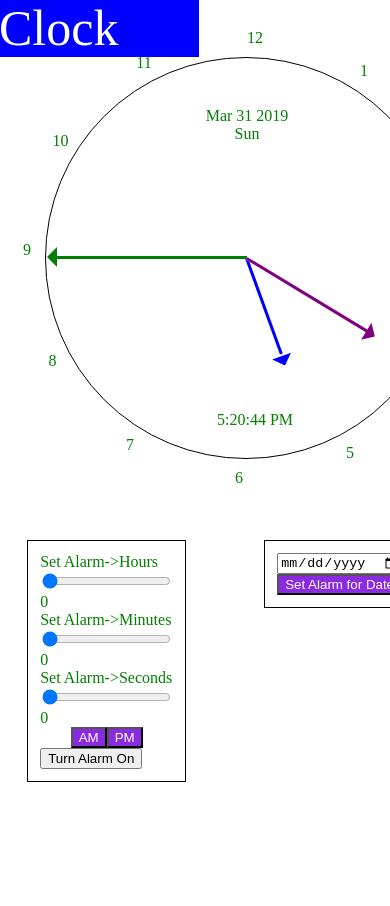
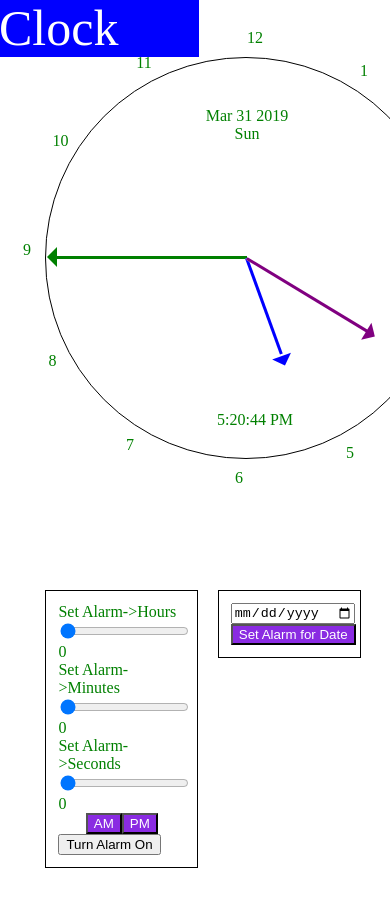
Before and after one commit to mariomui/clockapp, a React app: page / in a window 390 px wide. Shown: the top 906 px of the page. Built offline with nearby package versions, Linux system fonts and the light colour scheme.

Commit message:
Resizing for mobile, testing desktop

```diff
--- a/client/src/components/clockview.module.css
+++ b/client/src/components/clockview.module.css
@@ -3,4 +3,5 @@
   text-align: center;
   padding-top: 0;
   padding-bottom: auto;
+  margin-bottom: 30px;
 }
--- a/client/src/components/layout.module.css
+++ b/client/src/components/layout.module.css
@@ -28,15 +28,15 @@
   display: flex;
   flex: 1;
   flex-direction: column;
-  width: 50vw;
+  width: 30vw;
   border: 1px solid black;
   padding: 12px;
 
 }
 .flexColTwo {
   flex: 1;
-  width: 33%;
-  padding-left: 20vw;
+  width: 20vw;
+  padding-left: 5vw;
 }
 
 .button {
```
Also changed, not shown: public/bundle.js.
